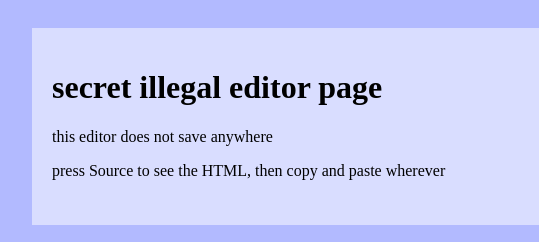
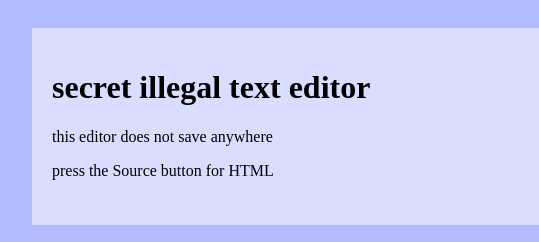
Before and after one commit to younglove63/my_website, a plain HTML site: page editor.html in a window 1280 px wide. Shown: the top 242 px of the page, 174-713 px from the left. Drawn offline with Linux system fonts and the light colour scheme.

```diff
--- a/editor.html
+++ b/editor.html
@@ -14,9 +14,9 @@
 
 	<div class="header box">
     <img src="images/momin.jpg" style="width:336px;height:157px;float:right;">
-    <h1>secret illegal editor page</h1>
+    <h1>secret illegal text editor</h1>
     <p>this editor does not save anywhere</p>
-	<p>press Source to see the HTML, then copy and paste wherever</p>
+	<p>press the Source button for HTML</p>
     </div>
 
 
```
Also changed, not shown: index.html (+1 -0 lines).
